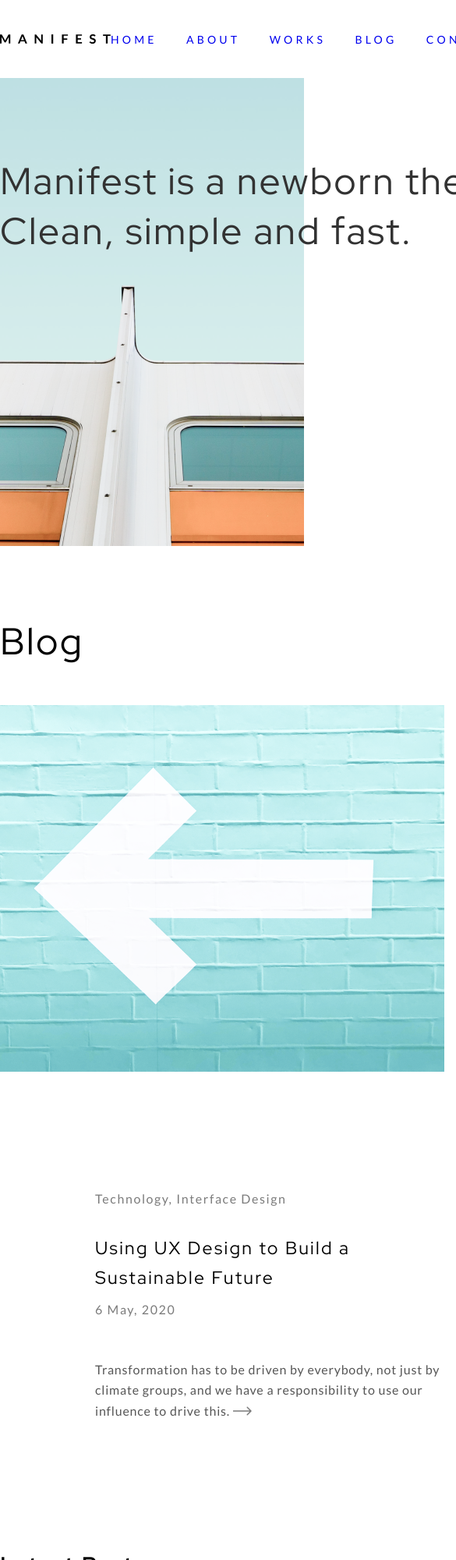
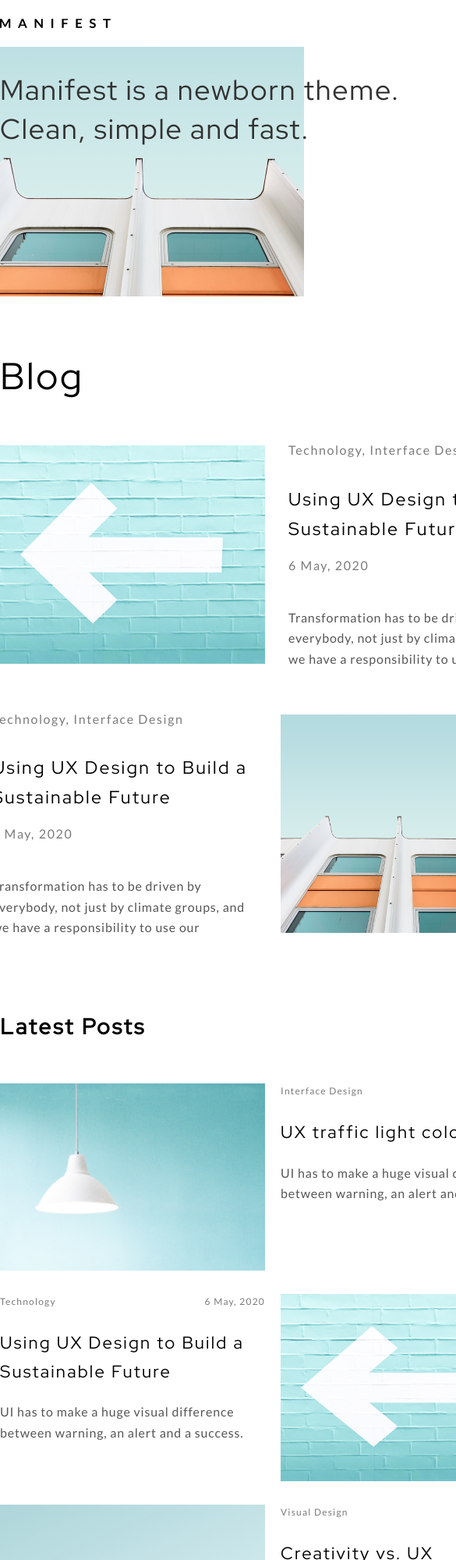
Before and after one commit to OleksandrSiedov/homework-lesson17, a plain HTML site: page index.html in a window 390 px wide. Shown: the top 2000 px of the page at 78% size, 585 px wide, since content can reach past the window. Drawn offline with Linux system fonts and the light colour scheme.

Commit message:
add css for tablet

```diff
--- a/index.html
+++ b/index.html
@@ -3,6 +3,7 @@
 
 <head>
   <meta charset="utf-8">
+  <meta name="viewport" content="width=device-width, initial-scale=1">
   <title>MANIFEST (RWD)</title>
   <link rel="stylesheet" href="reset.css">
   <link rel="stylesheet" href="style.css">
@@ -216,7 +217,7 @@
 
         <ul class="most-popular__list list">
 
-          <li class="latest-posts__post post">
+          <li class="most-popular__post post">
             <div class="post-img">
               <img src="img/orange-lamp.png" alt="orange lamp in front of grey background">
             </div>
@@ -238,7 +239,7 @@
             </div>
           </li>
 
-          <li class="latest-posts__post post">
+          <li class="most-popular__post post">
             <div class="post-img">
               <img src="img/right-arrow.png" alt="right arrow on a blue background">
             </div>
--- a/style.css
+++ b/style.css
@@ -122,6 +122,7 @@ h1 {
 }
 
 .article-info {
+  width: 450px;
   margin: 0 30px;
 }
 
@@ -138,7 +139,7 @@ h1 {
 
 .article-title {
   width: 369px;
-  height: 70px;
+  /* height: 70px; */
   margin: 30px 0 15px 0;
   font-family: 'Red Hat Display', sans-serif;
   font-style: normal;
@@ -151,7 +152,7 @@ h1 {
 
 .article-desription {
   width: 448px;
-  height: 51px;
+  height: 81px;
   margin-top: 50px;
   font-family: 'Lato', sans-serif;
   font-style: normal;
@@ -371,6 +372,7 @@ h3 {
   justify-content: space-between;
 
 }
+
 .footer__question {
   margin-bottom: 20px;
 }
@@ -443,3 +445,141 @@ h3 {
   color: #000000;
   margin-top: 20px;
 }
+
+/* ------------- ADAPTIVE ------------ */
+
+@media (max-width: 768px) {
+
+  .container {
+    width: 700px;
+  }
+
+  .header {
+    height: 60px;
+  }
+
+  .header__menu {
+    display: none;
+  }
+
+  /*тут потом нужно будет написать, что меняем на бургер*/
+
+  .first-screen {
+    height: 320px;
+    background-image: url(img/bg-image-tablet.png);
+    /*тут стоит просто как-то картинку ужать, а не вставлять новую, верно?*/
+    /* background-position: center;
+    background-repeat: no-repeat; */
+  }
+
+  .first-screen-container {
+    padding-top: 30px;
+  }
+
+  .first-screen-container h1 {
+    width: 540px;
+  }
+
+  h1 {
+    font-size: 36px;
+    line-height: 50px;
+  }
+
+  .blog {
+    margin-top: 70px;
+  }
+
+  .article-img {
+    width: 340px;
+    height: 280px;
+  }
+
+  .article-img img {
+    width: 340px;
+    height: 280px;
+  }
+
+  /*похоже на первом этапе проектирования как-то неправильно задал размеры, поэтому тут такая тавтология*/
+
+  .article-info {
+    width: 340px;
+  }
+
+  .article-desription {
+    width: 340px;
+    height: 80px;
+    overflow: hidden;
+    /* чтобы соответствовало макету, нужно было стрелку похоже выносить отдельным элементом и крепить к нижнему левому углу области поверх текста, но уже нет времени переделывать, практикуемся в адаптиве, а не этом тончилове */
+    margin-top: 40px;
+  }
+
+  .latest-posts__list {
+    flex-direction: column;
+    gap: 30px;
+    /* justify-content: space-between; */
+  }
+
+  .latest-posts__post {
+    display: flex;
+    gap: 20px;
+  }
+
+  .latest-posts__post:nth-child(2) {
+    flex-direction: row-reverse;
+  }
+
+  .latest-posts__list .post-img img {
+    width: 340px;
+    height: 240px;
+  }
+
+  .latest-posts__list .post-info {
+    width: 340px;
+  }
+
+  .post-heading {
+    margin: 0 0 25px 0;
+  }
+
+  .most-popular__post .post-img img {
+    width: 340px;
+    height: 160px;
+  }
+
+  .most-popular__post .post-info {
+    width: 340px;
+  }
+
+  .info {
+    margin-top: 90px;
+    display: flex;
+    flex-direction: column;
+    gap: 50px;
+  }
+
+  .info__right-box {
+    width: 700px;
+    align-self: flex-end;
+  }
+
+  .info__right-box p {
+    text-align: right;
+  }
+
+  .footer {
+    height: 410px ;
+  }
+
+  .footer__wraper {
+    flex-direction: column;
+  }
+
+  .footer__text {
+    text-align: center;
+  }
+
+  .socials {
+    margin: 40px auto 0;
+  }
+
+}
```
Also changed, not shown: img/bg-image-tablet.png (added).
